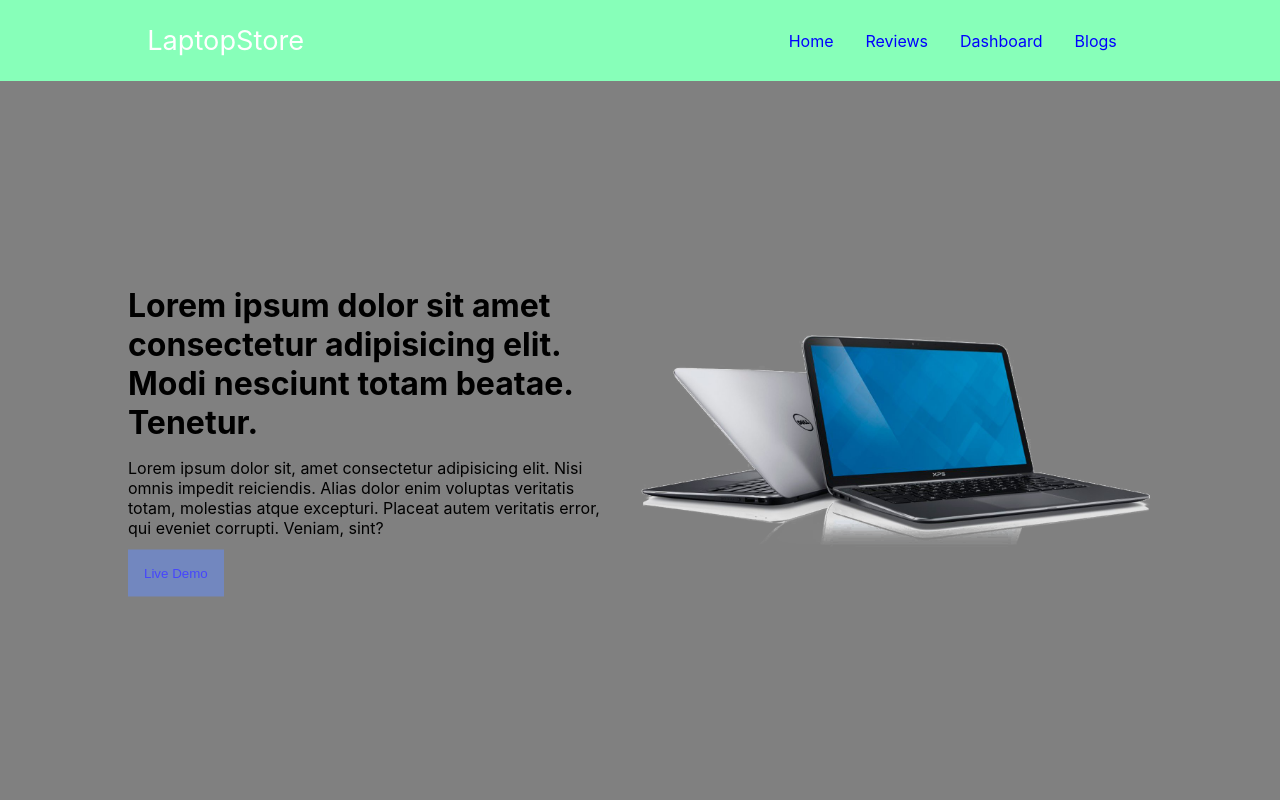
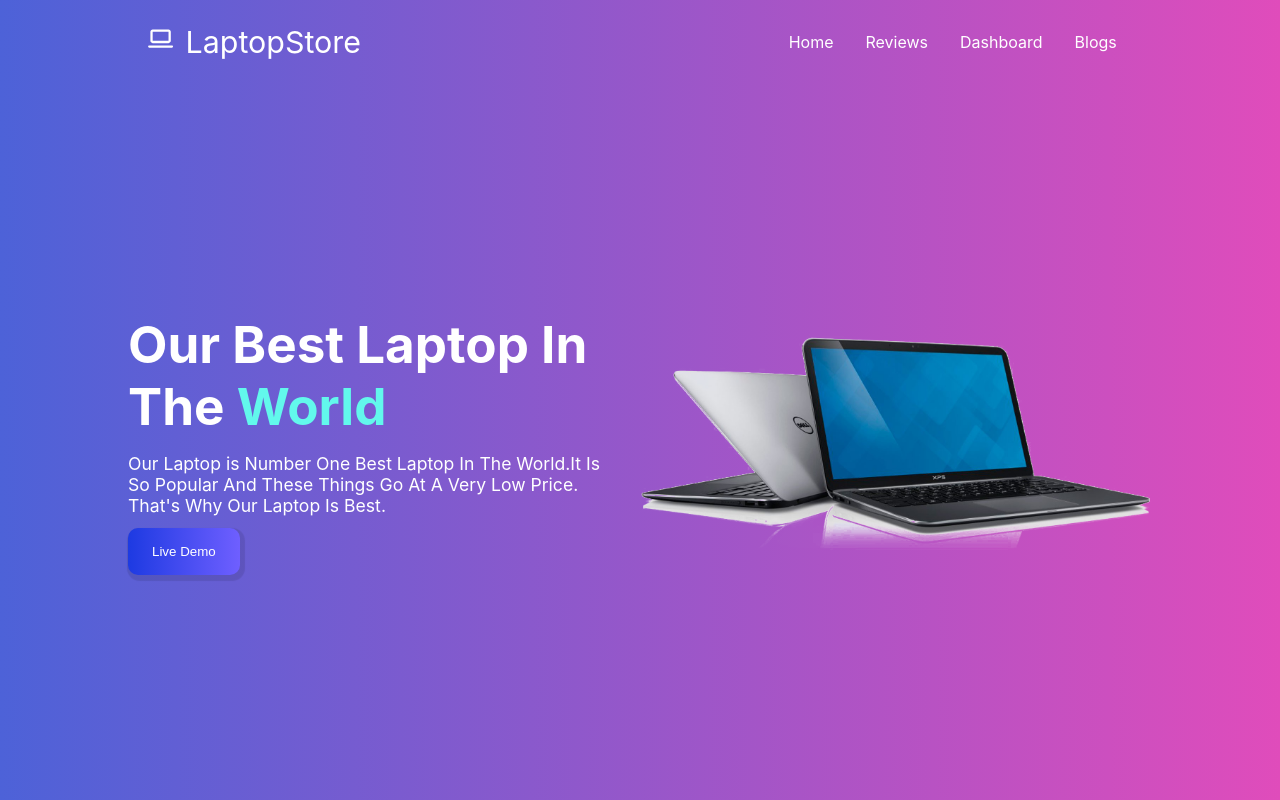
Before and after one commit to Md-Ataur-Rahman/LaptopStore, a React (Create React App) app: page / in a window 1280 px wide. Shown: the top 800 px of the page. Built offline with nearby package versions, Linux system fonts and the light colour scheme.

Commit message:
design added

```diff
--- a/package.json
+++ b/package.json
@@ -8,6 +8,7 @@
     "@testing-library/user-event": "^13.5.0",
     "react": "^18.0.0",
     "react-dom": "^18.0.0",
+    "react-icons": "^4.3.1",
     "react-router-dom": "^6.3.0",
     "react-scripts": "5.0.0",
     "recharts": "^2.1.9",
--- a/public/reviews.json
+++ b/public/reviews.json
@@ -2,43 +2,43 @@
     {
         "name": "James",
         "id": 1,
-        "reviewsData": "Lorem ipsum dolor sit, amet consectetur adipisicing elit. Nisi omnis impedit reiciendis. Alias dolor enim voluptas veritatis totam, molestias atque excepturi. Placeat autem veritatis error, qui eveniet corrupti. Veniam, sint?",
+        "reviewsData": "Talk about breathing new life into a laptop. The Midas of processors, everything Apple's M1 SoC touches turns to gold. With its new engine, the MacBook Air goes from an underpowered laptop that barely makes the cut to one of the fastest notebooks around — not just in its portable segment but compared to everything else on the market. And with 14+ hours of battery life, you can easily get through a day, if not two, one a single charge.",
         "user_pic": "./user_pic/james.jpeg",
         "rating": 4.5
     },
     {
         "name": "Natasa",
         "id": 2,
-        "reviewsData": "Lorem ipsum dolor sit, amet consectetur adipisicing elit. Nisi omnis impedit reiciendis. Alias dolor enim voluptas veritatis totam, molestias atque excepturi. Placeat autem veritatis error, qui eveniet corrupti. Veniam, sint?",
+        "reviewsData": "New features to this year's edition make the XPS 13 2-in-1 more appealing than before. Intel's 11th Gen Tiger Lake CPUs with Iris Xe Graphics deliver a solid performance and graphics boost from the previous chips. The XPS 13 2-in-1 also received a quality-of-life improvement in the way of an IR camera, so you can stop typing in passwords. And although the design is unchanged, a new Frost lid matches the white color option. ",
         "user_pic": "./user_pic/natasa.jfif",
         "rating": 4.7
     },
     {
         "name": "Bayzid",
         "id": 3,
-        "reviewsData": "Lorem ipsum dolor sit, amet consectetur adipisicing elit. Nisi omnis impedit reiciendis. Alias dolor enim voluptas veritatis totam, molestias atque excepturi. Placeat autem veritatis error, qui eveniet corrupti. Veniam, sint?",
+        "reviewsData": "The Microsoft Surface Laptop Studio is an excellent choice for creative professionals. It can be transformed into a digital drawing board, but it does so without compromising the standard laptop mode. This flexibility, along with excellent performance and long battery life, makes the Surface Laptop Studio a compelling option for creative professionals. Add in a fantastic keyboard/touchpad combo, powerful speakers, and a 1080p webcam, and the Surface Laptop Studio finds its place as one of the best laptops for creatives and anyone else searching for an extra-versatile laptop.",
         "user_pic": "./user_pic/bayzid.jfif",
         "rating": 4.9
     },
     {
         "name": "Andreo",
         "id": 4,
-        "reviewsData": "Lorem ipsum dolor sit, amet consectetur adipisicing elit. Nisi omnis impedit reiciendis. Alias dolor enim voluptas veritatis totam, molestias atque excepturi. Placeat autem veritatis error, qui eveniet corrupti. Veniam, sint?",
+        "reviewsData": "It System somtimes not workig for heavy working. So I will preffered you Please not use this pc but it also best lower buget.",
         "user_pic": "./user_pic/andreo.jfif",
-        "rating": 4.5
+        "rating": 3.5
     },
     {
         "name": "Ifty",
         "id": 5,
-        "reviewsData": "Lorem ipsum dolor sit, amet consectetur adipisicing elit. Nisi omnis impedit reiciendis. Alias dolor enim voluptas veritatis totam, molestias atque excepturi. Placeat autem veritatis error, qui eveniet corrupti. Veniam, sint?",
+        "reviewsData": "The 11th Gen Intel CPUs provide fast performance and epic endurance, while the sleek chassis is slim enough to take on a business trip or to the cafe when you're working remotely. The X1 Yoga separates itself from others in the field with a bounty of extra features, from the IR camera and fingerprint sensor to the garaged stylus and webcam cover",
         "user_pic": "./user_pic/ifty.jfif",
-        "rating": 4.5
+        "rating": 4.8
     },
     {
         "name": "Nala",
         "id": 6,
-        "reviewsData": "Lorem ipsum dolor sit, amet consectetur adipisicing elit. Nisi omnis impedit reiciendis. Alias dolor enim voluptas veritatis totam, molestias atque excepturi. Placeat autem veritatis error, qui eveniet corrupti. Veniam, sint?",
+        "reviewsData": "This laptop lower generation. But it is still power full. But Is also best for lower Budget. That's Why we are appreciate it so power full.",
         "user_pic": "./user_pic/nala.webp",
-        "rating": 4.5
+        "rating": 3.9
     }
 ]
--- a/src/Components/Header/Header.css
+++ b/src/Components/Header/Header.css
@@ -1,6 +1,10 @@
 header {
   width: 100%;
-  background-color: rgba(0, 255, 106, 0.472);
+  background-image: linear-gradient(
+    to right,
+    rgb(77, 98, 216),
+    rgba(221, 60, 181, 0.918)
+  );
   padding: 1.5rem;
 }
 
--- a/src/Components/Header/Header.js
+++ b/src/Components/Header/Header.js
@@ -2,24 +2,29 @@ import React from 'react';
 import { Link } from "react-router-dom";
 import './Header.css';
 import '../../style.css';
+import { CgLaptop } from 'react-icons/cg';
 
 const navLink = {
   margin: "1rem",
   textDecoration: "none",
-  color: 'blue'
+  color: 'white',
+  fontSize: "1rem"
 };
 
 const logo = {
   textDecoration: "none",
   color: 'white',
-  fontSize: "1.7rem",
+  fontSize: "1.9rem",
+  display: "flex",
+  alignItems: "center",
+  justifyContent: "center"
 }
 
 const Header = () => {
   return (
       <header>
         <div className="container inner-header">
-            <Link to="/" style={logo}>LaptopStore</Link>
+            <Link to="/" style={logo}><span style={{fontSize: "1.7rem", marginRight: ".7rem"}}><CgLaptop /></span> LaptopStore</Link>
 
             <nav>
                 <Link to="/home" className='nav-link' style={navLink}>Home</Link>
--- a/src/Components/Home/Home.css
+++ b/src/Components/Home/Home.css
@@ -1,8 +1,12 @@
 .hero-section {
   width: 100%;
   height: 90vh;
-  background-color: gray;
   position: relative;
+  background-image: linear-gradient(
+    to right,
+    rgb(77, 98, 216),
+    rgba(221, 60, 181, 0.918)
+  );
 }
 .inner-hero-section {
   width: 100%;
@@ -24,13 +28,39 @@
   background: transparent;
 }
 
+.hero_title {
+  color: white;
+  font-size: 3.2rem;
+}
+
+.hero_title_span {
+  color: rgb(98, 248, 236);
+}
+.hero_text {
+  color: white;
+  font-size: 1.1rem;
+  padding-top: 1rem;
+  padding-bottom: 0.75rem;
+}
+
 .hero-btn {
-  padding: 1rem;
-  background-color: rgba(100, 141, 253, 0.5);
-  color: rgb(70, 70, 252);
+  padding: 1rem 1.5rem;
+  background-image: linear-gradient(
+    to right,
+    rgb(29, 58, 226),
+    rgb(111, 95, 255)
+  );
+  color: white;
   border: none;
   cursor: pointer;
+  border-radius: 10px;
+  -webkit-border-radius: 10px;
+  -moz-border-radius: 10px;
+  -ms-border-radius: 10px;
+  -o-border-radius: 10px;
+  box-shadow: 2px 3px 1px 3px rgba(0, 0, 0, 0.1);
 }
+
 .btn-div {
   text-align: center;
   margin: 1rem auto;
--- a/src/Components/Home/Home.js
+++ b/src/Components/Home/Home.js
@@ -23,8 +23,8 @@ const Home = () => {
             <div className="inner-hero-section">
                     <div className="container divider">
                         <div className="hero-text-section">
-                            <h1>Lorem ipsum dolor sit amet consectetur adipisicing elit. Modi nesciunt totam beatae. Tenetur.</h1>
-                            <p style={{paddingTop: "1rem", paddingBottom: ".75rem"}}>Lorem ipsum dolor sit, amet consectetur adipisicing elit. Nisi omnis impedit reiciendis. Alias dolor enim voluptas veritatis totam, molestias atque excepturi. Placeat autem veritatis error, qui eveniet corrupti. Veniam, sint?</p>
+                            <h1 className='hero_title'>Our Best Laptop In <br /> The <span className='hero_title_span'>World</span></h1>
+                            <p className='hero_text'>Our Laptop is Number One Best Laptop In The World.It Is So Popular And These Things Go At A Very Low Price. That's Why Our Laptop Is Best.</p>
                             <button className='hero-btn'>Live Demo</button>
                         </div>
                         <div className="hero-img-section">
```
Also changed, not shown: 1 other file (tests, documents, lock files or other folders).
